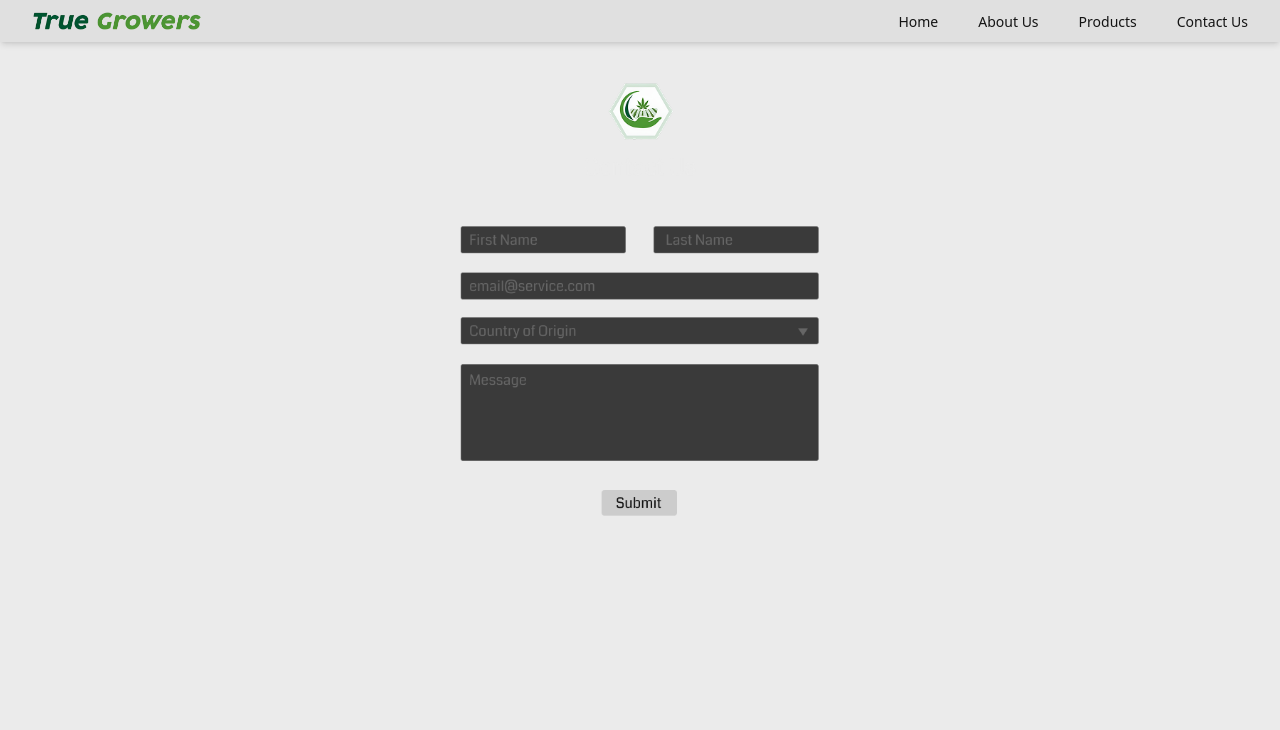
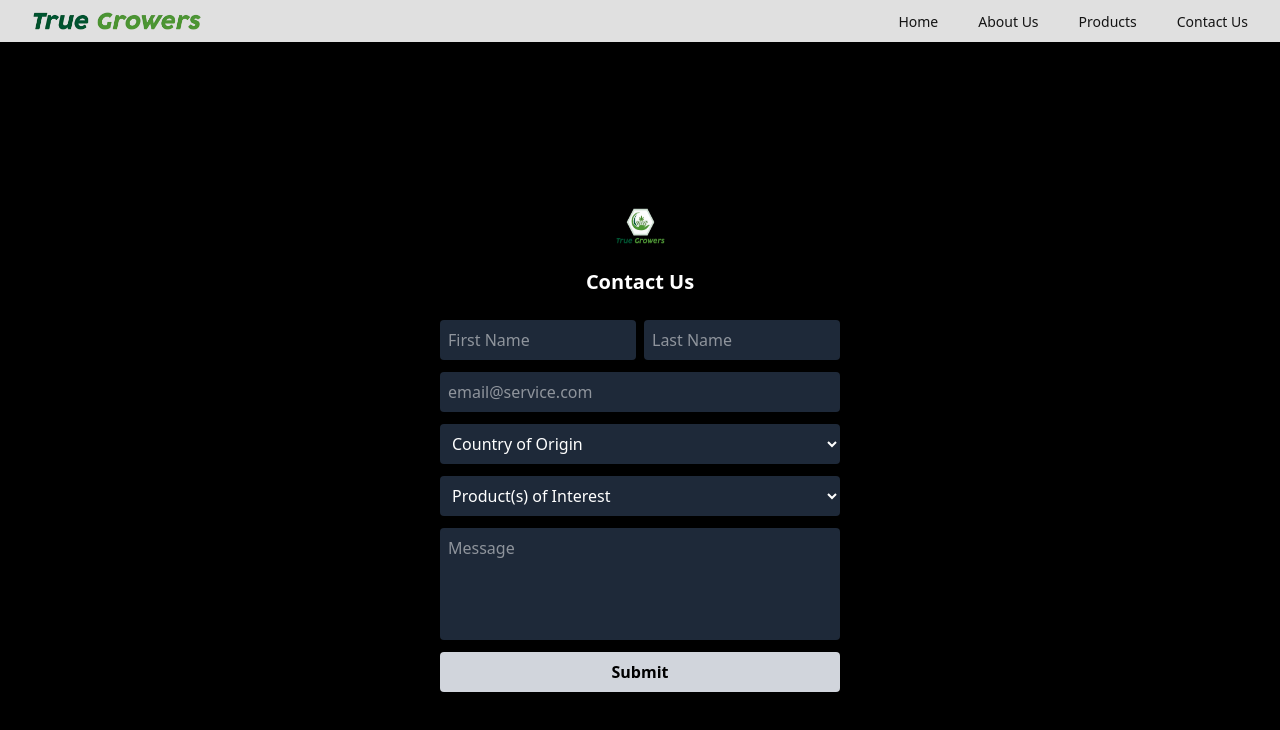
Before and after one commit to juliosantamariafgcu/True-Growers-Website, a Next.js app in the folder true-growers/: page /contact_us in a window 1280 px wide. Shown: the top 730 px of the page. Built offline with nearby package versions, Linux system fonts and the light colour scheme; a web font is replaced by a local one.

Commit message:
Init contact form, uses client email service to send data

```diff
--- a/true-growers/src/app/contact_us/page.tsx
+++ b/true-growers/src/app/contact_us/page.tsx
@@ -1,17 +1,141 @@
-import Image from "next/image";
-import PageWrapper from "../wrapper";
+'use client';
+import { useState, useEffect } from 'react';
+import productData from '../product_data.json'; // adjust path as needed
+import PageWrapper from '../wrapper';
 
-export default function Contact_Us() {
+export default function ContactForm() {
+  const countries = [
+    'United States', 'Canada', 'Colombia', 'Germany', 'United Kingdom', 'Brazil',
+    'Mexico', 'France', 'Australia', 'Japan', 'China', 'India', 'South Africa',
+  ];
+
+  const [formData, setFormData] = useState({
+    firstName: '',
+    lastName: '',
+    email: '',
+    country: '',
+    product: '',
+    message: '',
+  });
+
+  const [products, setProducts] = useState<string[]>([]);
+
+  useEffect(() => {
+    // Load product names from JSON
+    if (productData?.products) {
+      setProducts(productData.products.map((p) => p.title));
+    }
+  }, []);
+
+  const handleChange = (
+    e: React.ChangeEvent<HTMLInputElement | HTMLTextAreaElement | HTMLSelectElement>
+  ) => {
+    setFormData({ ...formData, [e.target.name]: e.target.value });
+  };
+
+  const handleSubmit = (e: React.FormEvent) => {
+    e.preventDefault();
+    const subject = encodeURIComponent(
+      `Contact Form Submission - ${formData.firstName} ${formData.lastName}`
+    );
+
+    const body = encodeURIComponent(
+      `Name: ${formData.firstName} ${formData.lastName}\n` +
+      `Email: ${formData.email}\n` +
+      `Country: ${formData.country}\n` +
+      `Product(s) of Interest: ${formData.product}\n\n` +
+      `Message:\n${formData.message}`
+    );
+
+    const mailto = `mailto:youremail@yourdomain.com?subject=${subject}&body=${body}`;
+    window.location.href = mailto;
+  };
+
   return (
     <PageWrapper>
-        <div className="flex items-center justify-center mt-[20px] mb-2">
-            <Image
-                src="/form-with-logo.png"
-                alt="Temp. Contact Form"
-                width={400}
-                height={400}
+      <div className="flex flex-col items-center justify-center min-h-screen bg-black text-white">
+        <div className="max-w-md w-full p-6 rounded-lg">
+          <div className="flex flex-col items-center mb-6">
+            <img src="/logo_both_transparent.png" alt="Logo" className="w-16 h-16 mb-3" />
+            <h2 className="text-xl font-semibold">Contact Us</h2>
+          </div>
+
+          <form onSubmit={handleSubmit} className="flex flex-col gap-3">
+            <div className="flex gap-2">
+              <input
+                type="text"
+                name="firstName"
+                placeholder="First Name"
+                value={formData.firstName}
+                onChange={handleChange}
+                required
+                className="w-1/2 bg-gray-800 text-white p-2 rounded focus:outline-none"
+              />
+              <input
+                type="text"
+                name="lastName"
+                placeholder="Last Name"
+                value={formData.lastName}
+                onChange={handleChange}
+                required
+                className="w-1/2 bg-gray-800 text-white p-2 rounded focus:outline-none"
+              />
+            </div>
+
+            <input
+              type="email"
+              name="email"
+              placeholder="email@service.com"
+              value={formData.email}
+              onChange={handleChange}
+              required
+              className="w-full bg-gray-800 text-white p-2 rounded focus:outline-none"
             />
+
+            <select
+              name="country"
+              value={formData.country}
+              onChange={handleChange}
+              required
+              className="w-full bg-gray-800 text-white p-2 rounded focus:outline-none"
+            >
+              <option value="">Country of Origin</option>
+              {countries.map((c) => (
+                <option key={c} value={c}>{c}</option>
+              ))}
+            </select>
+
+            <select
+              name="product"
+              value={formData.product}
+              onChange={handleChange}
+              required
+              className="w-full bg-gray-800 text-white p-2 rounded focus:outline-none"
+            >
+              <option value="">Product(s) of Interest</option>
+              {products.map((p) => (
+                <option key={p} value={p}>{p}</option>
+              ))}
+            </select>
+
+            <textarea
+              name="message"
+              placeholder="Message"
+              value={formData.message}
+              onChange={handleChange}
+              required
+              className="w-full h-28 bg-gray-800 text-white p-2 rounded resize-none focus:outline-none"
+            />
+
+            <button
+              type="submit"
+              className="bg-gray-300 text-black py-2 px-4 rounded font-semibold hover:bg-gray-400 transition-colors"
+            >
+              Submit
+            </button>
+          </form>
         </div>
+      </div>
     </PageWrapper>
   );
 }
```
